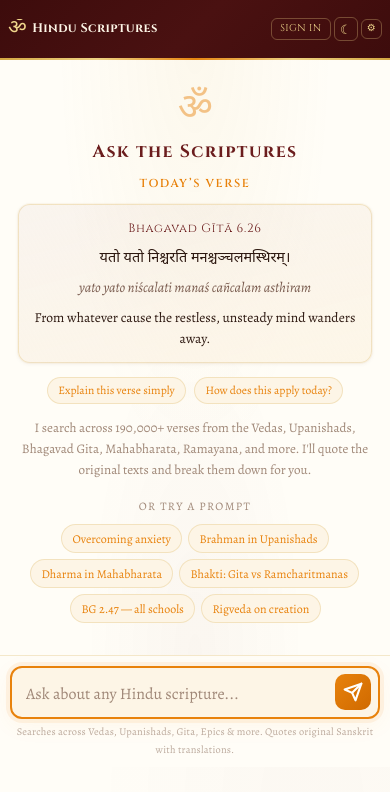
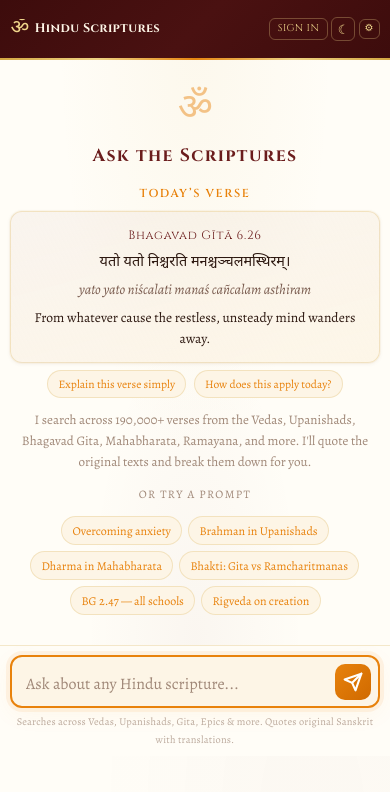
Before and after one commit to snjvkthrvn/hindu-scriptures-rag, a Flask app: page / in a window 390 px wide. Shown: the top 792 px of the page. Run offline with Flask 3, Linux system fonts and the light colour scheme; data that the repository does not hold is empty; some libraries are stand-ins or nearby versions.

Commit message:
Tighten welcome layout: aligned shell inset, unified column width, flex order
- Add --shell-inline, --welcome-max, --welcome-gap for consistent spacing
- Align header, chat area, and input bar horizontal padding
- Welcome: gap-based rhythm, shared max width for verse/desc/chips
- English edition: flex order so intro precedes Or try a prompt label

Made-with: Cursor

```diff
--- a/scripts/rag/static/css/style.css
+++ b/scripts/rag/static/css/style.css
@@ -48,6 +48,11 @@
 
     --header-h: 60px;
     --radius: 16px;
+    /* One horizontal inset for header, transcript, input — keeps columns aligned */
+    --shell-inline: clamp(0.65rem, 2.5vw, 1.25rem);
+    /* Welcome column: verse card, intro copy, and chips share one width */
+    --welcome-max: min(32rem, 100%);
+    --welcome-gap: 0.75rem;
 
     color-scheme: light;
 }
@@ -153,7 +158,7 @@ body::before {
     grid-template-columns: minmax(0, 1fr) auto;
     align-items: center;
     column-gap: 0.5rem;
-    padding: 0.35rem 1.25rem;
+    padding: 0.35rem var(--shell-inline);
     background: var(--header-bg);
     color: var(--header-text);
     border-bottom: 2px solid var(--gold);
@@ -428,7 +433,7 @@ body::before {
     overflow-y: auto;
     overflow-x: hidden;
     -webkit-overflow-scrolling: touch;
-    padding: 1.5rem 1rem 1rem;
+    padding: 1rem var(--shell-inline) 0.85rem;
     scroll-behavior: smooth;
     background:
         radial-gradient(ellipse at 50% -5%, rgba(212,168,67,0.06) 0%, transparent 50%),
@@ -454,9 +459,22 @@ body::before {
     align-items: center;
     justify-content: center;
     text-align: center;
-    padding: 2rem 1.5rem;
+    padding: clamp(1rem, 2.5vh, 1.35rem) 0;
+    gap: var(--welcome-gap);
     min-height: 100%;
+    width: 100%;
+    max-width: none;
+    box-sizing: border-box;
     animation: fadeUp 0.7s var(--ease-out-expo);
+}
+.welcome > .welcome-om,
+.welcome > .welcome-title,
+.welcome > .welcome-verse,
+.welcome > .welcome-desc,
+.welcome > .welcome-prompts-label,
+.welcome > .welcome-prompts {
+    margin-inline: 0;
+    margin-block: 0;
 }
 @keyframes fadeUp {
     from { opacity: 0; transform: translateY(16px); }
@@ -464,10 +482,9 @@ body::before {
 }
 .welcome-om {
     font-family: var(--font-sanskrit);
-    font-size: 3.5rem;
+    font-size: 3.2rem;
     color: var(--saffron);
     opacity: 0.35;
-    margin-bottom: 0.5rem;
     animation: omPulse 5s ease-in-out infinite;
     text-shadow: 0 0 40px rgba(232, 130, 12, 0.1);
     line-height: 1;
@@ -481,7 +498,6 @@ body::before {
     font-size: 1.5rem;
     color: var(--maroon);
     letter-spacing: 0.08em;
-    margin-bottom: 0.35rem;
     animation: fadeUp 0.7s var(--ease-out-expo) both;
     animation-delay: 0.1s;
     text-wrap: balance;
@@ -489,19 +505,23 @@ body::before {
 .welcome-desc {
     font-size: 0.9rem;
     color: var(--text-muted);
-    max-width: 420px;
+    max-width: var(--welcome-max);
+    width: 100%;
     line-height: 1.6;
-    margin-bottom: 1.5rem;
     animation: fadeUp 0.7s var(--ease-out-expo) both;
     animation-delay: 0.2s;
     text-wrap: pretty;
+    order: 5;
 }
 .welcome-prompts {
     display: flex;
     flex-wrap: wrap;
     gap: 0.4rem;
     justify-content: center;
-    max-width: 480px;
+    align-content: center;
+    max-width: var(--welcome-max);
+    width: 100%;
+    order: 11;
 }
 .prompt-chip {
     font-family: var(--font-body);
@@ -541,8 +561,11 @@ body::before {
 /* Welcome — daily verse (Option B) */
 .welcome-verse {
     width: 100%;
-    max-width: 460px;
-    margin: 0 auto 1.25rem;
+    max-width: var(--welcome-max);
+    display: flex;
+    flex-direction: column;
+    align-items: stretch;
+    gap: 0.45rem;
     animation: fadeUp 0.7s var(--ease-out-expo) both;
     animation-delay: 0.15s;
 }
@@ -552,12 +575,14 @@ body::before {
     letter-spacing: 0.14em;
     text-transform: uppercase;
     color: var(--saffron);
-    margin-bottom: 0.65rem;
+    margin: 0;
+    text-align: center;
     font-weight: 600;
 }
 .welcome-verse-card {
     text-align: center;
-    padding: 1rem 1.1rem;
+    padding: 0.85rem 1rem;
+    width: 100%;
     background: linear-gradient(165deg, rgba(107, 29, 29, 0.04) 0%, rgba(253, 245, 230, 0.9) 100%);
     border: 1px solid var(--border);
     border-radius: 12px;
@@ -572,21 +597,21 @@ body::before {
     font-size: 0.75rem;
     letter-spacing: 0.06em;
     color: var(--maroon);
-    margin-bottom: 0.65rem;
+    margin-bottom: 0.45rem;
 }
 .welcome-verse-dev {
     font-family: var(--font-sanskrit);
     font-size: 1.15rem;
     line-height: 1.55;
     color: var(--text);
-    margin-bottom: 0.45rem;
+    margin-bottom: 0.35rem;
 }
 .welcome-verse-iast {
     font-size: 0.88rem;
     font-style: italic;
     color: var(--text-light);
     line-height: 1.45;
-    margin-bottom: 0.55rem;
+    margin-bottom: 0.4rem;
 }
 .welcome-verse-eng {
     font-size: 0.95rem;
@@ -597,9 +622,9 @@ body::before {
 .verse-cta-row {
     display: flex;
     flex-wrap: wrap;
-    gap: 0.5rem;
+    gap: 0.45rem;
     justify-content: center;
-    margin-top: 0.85rem;
+    margin-top: 0;
 }
 .verse-cta {
     font-family: var(--font-body);
@@ -627,14 +652,10 @@ body::before {
     letter-spacing: 0.12em;
     text-transform: uppercase;
     color: var(--text-muted);
-    margin-bottom: 0.5rem;
     animation: fadeUp 0.7s var(--ease-out-expo) both;
     animation-delay: 0.18s;
     order: 10;
 }
-/* Push desc before the label, chips after */
-.welcome-desc { order: 5; }
-.welcome-prompts { order: 11; }
 [data-theme="dark"] .welcome-verse-card {
     background: linear-gradient(165deg, rgba(107, 29, 29, 0.25) 0%, rgba(28, 20, 16, 0.92) 100%);
 }
@@ -882,7 +903,7 @@ body::before {
    ========================================================================== */
 .chat-input-bar {
     flex-shrink: 0;
-    padding: 0.6rem 1rem calc(0.5rem + env(safe-area-inset-bottom, 0px));
+    padding: 0.6rem var(--shell-inline) calc(0.5rem + env(safe-area-inset-bottom, 0px));
     background: var(--parchment);
     border-top: 1px solid var(--border);
 }
@@ -1125,7 +1146,7 @@ body::before {
 }
 
 @container shell (max-width: 640px) {
-    .chat-header { padding: 0 0.75rem; }
+    .chat-header { padding: 0.35rem var(--shell-inline); }
     .header-title { font-size: 0.9rem; }
     .header-sub { display: none; }
     .header-om { font-size: 1.5rem; }
@@ -1138,7 +1159,7 @@ body::before {
 }
 
 @container shell (max-width: 400px) {
-    .chat-header { padding: 0 0.5rem; column-gap: 0.3rem; }
+    .chat-header { padding: 0.35rem var(--shell-inline); column-gap: 0.3rem; }
     .header-left { gap: 0.35rem; }
     .header-om { font-size: 1.3rem; }
     .header-title { font-size: 0.78rem; letter-spacing: 0.03em; }
@@ -1166,22 +1187,22 @@ body::before {
 @media (max-width: 640px) {
     .app-shell { max-width: 100%; }
 
-    .chat-header { padding: 0 0.75rem; }
+    .chat-header { padding: 0.35rem var(--shell-inline); }
     .header-title { font-size: 0.9rem; }
     .header-sub { display: none; }
     .header-om { font-size: 1.5rem; }
     .theme-toggle { width: 26px; height: 26px; font-size: 0.85rem; }
 
-    .chat-messages { padding: 1rem 0.65rem; }
+    .chat-messages { padding: 1rem var(--shell-inline) 0.85rem; }
     .msg-bubble { max-width: 95%; }
     .msg-content { padding: 0.8rem 0.9rem; font-size: 0.95rem; max-width: none; }
     .msg-avatar { width: 28px; height: 28px; font-size: 0.95rem; }
 
-    .welcome { padding: 1.5rem 0.75rem; }
+    .welcome { padding: 1.2rem 0; }
     .welcome-om { font-size: 2.8rem; }
     .welcome-title { font-size: 1.25rem; }
-    .welcome-desc { font-size: 0.85rem; margin-bottom: 1rem; }
-    .welcome-verse { max-width: 100%; margin-bottom: 0.85rem; }
+    .welcome-desc { font-size: 0.85rem; }
+    .welcome-verse { max-width: 100%; }
     .welcome-verse-dev { font-size: 1rem; }
     .verse-cta { font-size: 0.78rem; padding: 0.35rem 0.75rem; }
     .welcome-prompts { gap: 0.35rem; max-width: 100%; }
@@ -1190,13 +1211,13 @@ body::before {
     .source-card { padding: 0.55rem 0.7rem; }
     .input-hint { font-size: 0.65rem; }
     .chat-input-bar {
-        padding: 0.6rem 0.65rem calc(0.5rem + env(safe-area-inset-bottom, 0px));
+        padding: 0.6rem var(--shell-inline) calc(0.5rem + env(safe-area-inset-bottom, 0px));
     }
 }
 
 /* --- Phone (≤ 400px) — body/welcome (viewport) --- */
 @media (max-width: 400px) {
-    .chat-header { padding: 0 0.5rem; column-gap: 0.3rem; }
+    .chat-header { padding: 0.35rem var(--shell-inline); column-gap: 0.3rem; }
     .header-left { gap: 0.35rem; }
     .header-om { font-size: 1.3rem; }
     .header-title { font-size: 0.78rem; letter-spacing: 0.03em; }
@@ -1204,7 +1225,7 @@ body::before {
     #settingsBtn { padding: 0.2rem 0.3rem; }
     .theme-toggle { width: 24px; height: 24px; font-size: 0.8rem; }
 
-    .welcome { padding: 1rem 0.5rem; }
+    .welcome { padding: 1rem 0; }
     .welcome-om { font-size: 2.4rem; }
     .welcome-title { font-size: 1.1rem; }
     .welcome-desc { font-size: 0.82rem; }
```
Also changed, not shown: english-v1-rag/static/css/style.css (+56 -32 lines).
